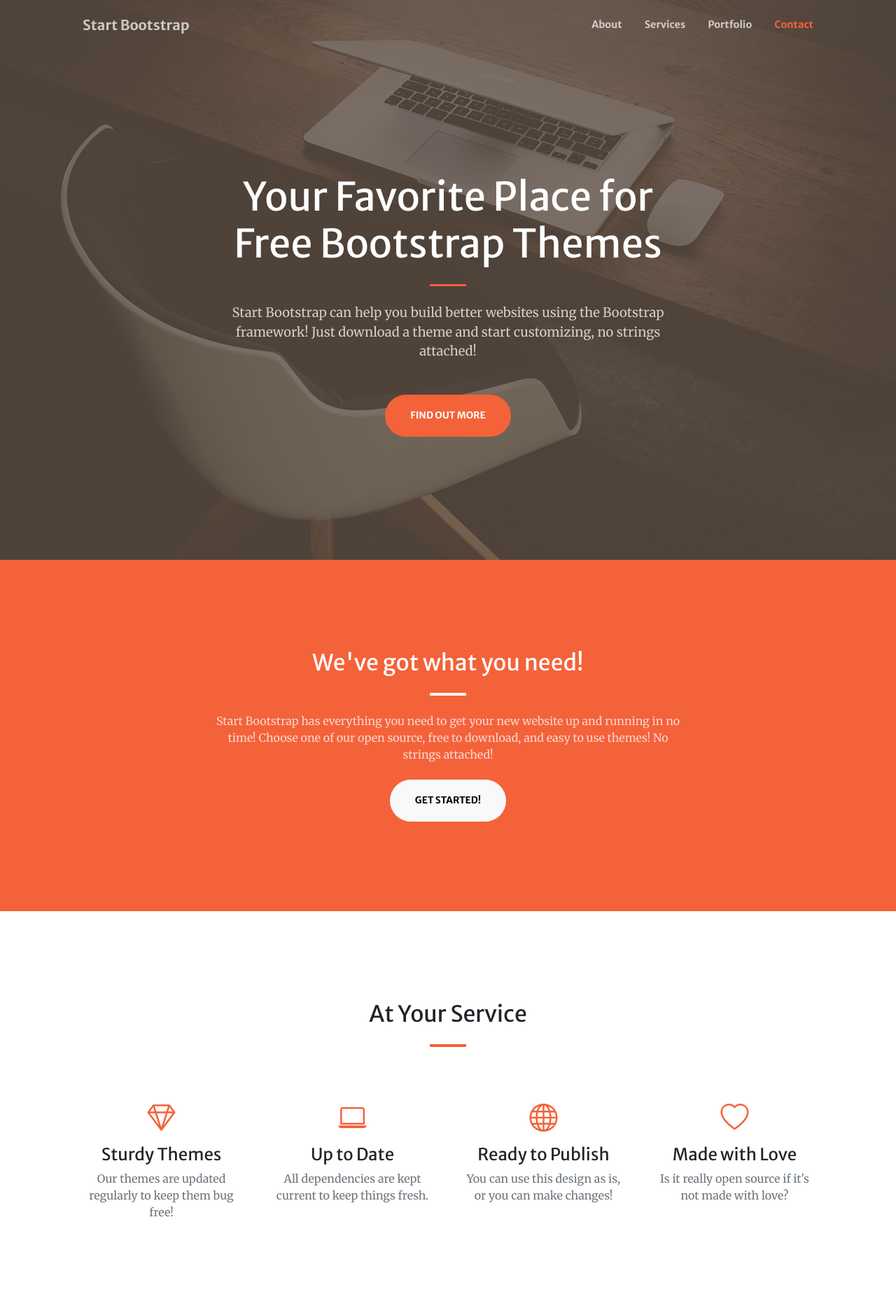
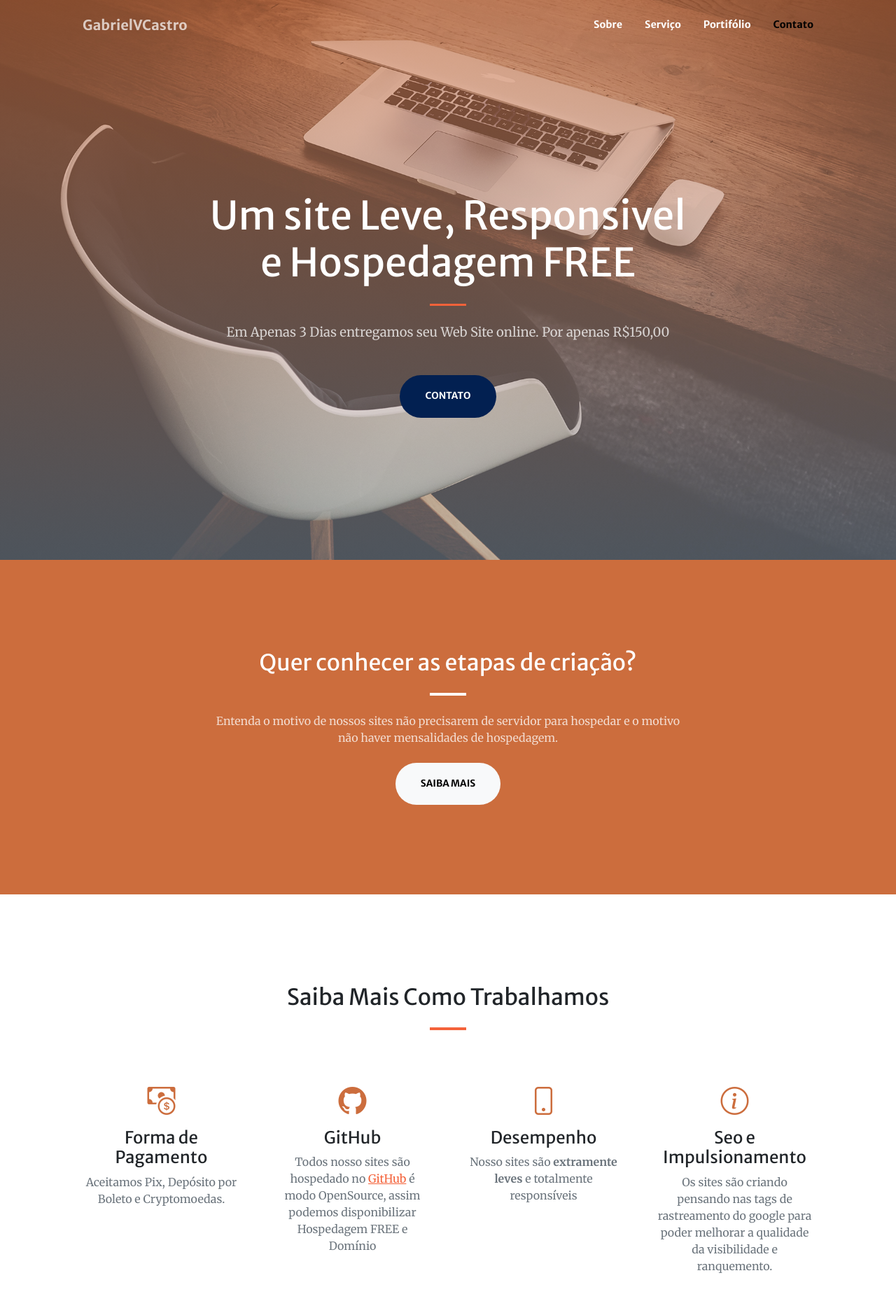
Before and after one commit to GabrielVCastro/GabirelVCastro.github.io, a website: page index.html in a window 1280 px wide. Shown: the top 1869 px of the page at 70% size. Drawn offline with nearby package versions, Linux system fonts and the light colour scheme; some packages are replaced by stand-ins of ours; a script that the page names is missing.

Commit message:
alterando estrutura do site completa

```diff
--- a/index.html
+++ b/index.html
@@ -5,7 +5,7 @@
         <meta name="viewport" content="width=device-width, initial-scale=1, shrink-to-fit=no" />
         <meta name="description" content="" />
         <meta name="author" content="" />
-        <title>Creative - Start Bootstrap Theme</title>
+        <title>GabrielVCastro - Desenvolvimento Web</title>
         <!-- Favicon-->
         <link rel="icon" type="image/x-icon" href="assets/favicon.ico" />
         <!-- Bootstrap Icons-->
@@ -22,14 +22,14 @@
         <!-- Navigation-->
         <nav class="navbar navbar-expand-lg navbar-light fixed-top py-3" id="mainNav">
             <div class="container px-4 px-lg-5">
-                <a class="navbar-brand" href="#page-top">Start Bootstrap</a>
+                <a class="navbar-brand" href="#page-top">GabrielVCastro</a>
                 <button class="navbar-toggler navbar-toggler-right" type="button" data-bs-toggle="collapse" data-bs-target="#navbarResponsive" aria-controls="navbarResponsive" aria-expanded="false" aria-label="Toggle navigation"><span class="navbar-toggler-icon"></span></button>
                 <div class="collapse navbar-collapse" id="navbarResponsive">
                     <ul class="navbar-nav ms-auto my-2 my-lg-0">
-                        <li class="nav-item"><a class="nav-link" href="#about">About</a></li>
-                        <li class="nav-item"><a class="nav-link" href="#services">Services</a></li>
-                        <li class="nav-item"><a class="nav-link" href="#portfolio">Portfolio</a></li>
-                        <li class="nav-item"><a class="nav-link" href="#contact">Contact</a></li>
+                        <li class="nav-item"><a class="nav-link" href="#about">Sobre</a></li>
+                        <li class="nav-item"><a class="nav-link" href="#services">Serviço</a></li>
+                        <li class="nav-item"><a class="nav-link" href="#portfolio">Portifólio</a></li>
+                        <li class="nav-item"><a class="nav-link" href="#contact">Contato</a></li>
                     </ul>
                 </div>
             </div>
@@ -39,12 +39,12 @@
             <div class="container px-4 px-lg-5 h-100">
                 <div class="row gx-4 gx-lg-5 h-100 align-items-center justify-content-center text-center">
                     <div class="col-lg-8 align-self-end">
-                        <h1 class="text-white font-weight-bold">Your Favorite Place for Free Bootstrap Themes</h1>
+                        <h1 class="text-white font-weight-bold">Um site Leve, Responsivel e Hospedagem FREE</h1>
                         <hr class="divider" />
                     </div>
                     <div class="col-lg-8 align-self-baseline">
-                        <p class="text-white-75 mb-5">Start Bootstrap can help you build better websites using the Bootstrap framework! Just download a theme and start customizing, no strings attached!</p>
-                        <a class="btn btn-primary btn-xl" href="#about">Find Out More</a>
+                        <p class="text-white-75 mb-5">Em Apenas 3 Dias entregamos seu Web Site online. Por apenas R$150,00</p>
+                        <a class="btn btn-primary btn-xl" href="#about">Contato</a>
                     </div>
                 </div>
             </div>
@@ -54,10 +54,12 @@
             <div class="container px-4 px-lg-5">
                 <div class="row gx-4 gx-lg-5 justify-content-center">
                     <div class="col-lg-8 text-center">
-                        <h2 class="text-white mt-0">We've got what you need!</h2>
+                        <h2 class="text-white mt-0">Quer conhecer as etapas de criação?</h2>
                         <hr class="divider divider-light" />
-                        <p class="text-white-75 mb-4">Start Bootstrap has everything you need to get your new website up and running in no time! Choose one of our open source, free to download, and easy to use themes! No strings attached!</p>
-                        <a class="btn btn-light btn-xl" href="#services">Get Started!</a>
+                        <p class="text-white-75 mb-4">
+                            Entenda o motivo de nossos sites não precisarem de servidor para hospedar e o motivo não haver mensalidades de hospedagem.
+                        </p>
+                        <a class="btn btn-light btn-xl" href="#services">Saiba Mais</a>
                     </div>
                 </div>
             </div>
@@ -65,35 +67,35 @@
         <!-- Services-->
         <section class="page-section" id="services">
             <div class="container px-4 px-lg-5">
-                <h2 class="text-center mt-0">At Your Service</h2>
+                <h2 class="text-center mt-0">Saiba Mais Como Trabalhamos</h2>
                 <hr class="divider" />
                 <div class="row gx-4 gx-lg-5">
                     <div class="col-lg-3 col-md-6 text-center">
                         <div class="mt-5">
-                            <div class="mb-2"><i class="bi-gem fs-1 text-primary"></i></div>
-                            <h3 class="h4 mb-2">Sturdy Themes</h3>
-                            <p class="text-muted mb-0">Our themes are updated regularly to keep them bug free!</p>
+                            <div class="mb-2"> <i class="bi bi-cash-coin fs-1 text-primary"></i></div>
+                            <h3 class="h4 mb-2">Forma de Pagamento</h3>
+                            <p class="text-muted mb-0">Aceitamos Pix, Depósito por Boleto e Cryptomoedas.</p>
                         </div>
                     </div>
                     <div class="col-lg-3 col-md-6 text-center">
                         <div class="mt-5">
-                            <div class="mb-2"><i class="bi-laptop fs-1 text-primary"></i></div>
-                            <h3 class="h4 mb-2">Up to Date</h3>
-                            <p class="text-muted mb-0">All dependencies are kept current to keep things fresh.</p>
+                            <div class="mb-2"> <i class="bi bi-github fs-1 text-primary"></i></div>
+                            <h3 class="h4 mb-2">GitHub</h3>
+                            <p class="text-muted mb-0">Todos nosso sites são hospedado no <a href="">GitHub</a> é modo OpenSource, assim podemos disponibilizar Hospedagem FREE e Domínio</p>
                         </div>
                     </div>
                     <div class="col-lg-3 col-md-6 text-center">
                         <div class="mt-5">
-                            <div class="mb-2"><i class="bi-globe fs-1 text-primary"></i></div>
-                            <h3 class="h4 mb-2">Ready to Publish</h3>
-                            <p class="text-muted mb-0">You can use this design as is, or you can make changes!</p>
+                            <div class="mb-2"> <i class="bi bi-phone fs-1 text-primary"></i></div>
+                            <h3 class="h4 mb-2">Desempenho</h3>
+                            <p class="text-muted mb-0">Nosso sites são <strong>extramente leves</strong> e totalmente responsíveis</p>
                         </div>
                     </div>
                     <div class="col-lg-3 col-md-6 text-center">
                         <div class="mt-5">
-                            <div class="mb-2"><i class="bi-heart fs-1 text-primary"></i></div>
-                            <h3 class="h4 mb-2">Made with Love</h3>
-                            <p class="text-muted mb-0">Is it really open source if it's not made with love?</p>
+                            <div class="mb-2"><i class="bi bi-info-circle fs-1 text-primary"></i></div>
+                            <h3 class="h4 mb-2">Seo e Impulsionamento</h3>
+                            <p class="text-muted mb-0">Os sites são criando pensando nas tags de rastreamento do google para poder melhorar a qualidade da visibilidade e ranquemento.</p>
                         </div>
                     </div>
                 </div>
@@ -107,8 +109,8 @@
                         <a class="portfolio-box" href="assets/img/portfolio/fullsize/1.jpg" title="Project Name">
                             <img class="img-fluid" src="assets/img/portfolio/thumbnails/1.jpg" alt="..." />
                             <div class="portfolio-box-caption">
-                                <div class="project-category text-white-50">Category</div>
-                                <div class="project-name">Project Name</div>
+                                <div class="project-category text-white-50">Web SITE</div>
+                                <div class="project-name">Clube da Luta</div>
                             </div>
                         </a>
                     </div>
@@ -160,21 +162,15 @@
                 </div>
             </div>
         </div>
-        <!-- Call to action-->
-        <section class="page-section bg-dark text-white">
-            <div class="container px-4 px-lg-5 text-center">
-                <h2 class="mb-4">Free Download at Start Bootstrap!</h2>
-                <a class="btn btn-light btn-xl" href="https://startbootstrap.com/theme/creative/">Download Now!</a>
-            </div>
-        </section>
+
         <!-- Contact-->
         <section class="page-section" id="contact">
             <div class="container px-4 px-lg-5">
                 <div class="row gx-4 gx-lg-5 justify-content-center">
                     <div class="col-lg-8 col-xl-6 text-center">
-                        <h2 class="mt-0">Let's Get In Touch!</h2>
+                        <h2 class="mt-0">Faça um orçamento!</h2>
                         <hr class="divider" />
-                        <p class="text-muted mb-5">Ready to start your next project with us? Send us a messages and we will get back to you as soon as possible!</p>
+                        <p class="text-muted mb-5">Gostou da Nossa Proposta? Criamos seu site o mais rapido possível sem nenhum gasto para manter online.</p>
                     </div>
                 </div>
                 <div class="row gx-4 gx-lg-5 justify-content-center mb-5">
--- /dev/null
+++ b/package.json
@@ -0,0 +1,5 @@
+{
+  "dependencies": {
+    "bootstrap-icons": "^1.8.1"
+  }
+}
```
Also changed, not shown: css/styles.css, 1 other file.
